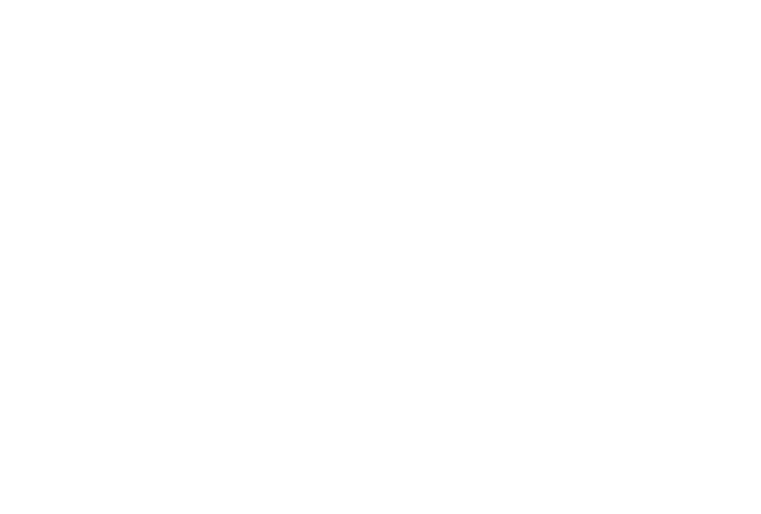
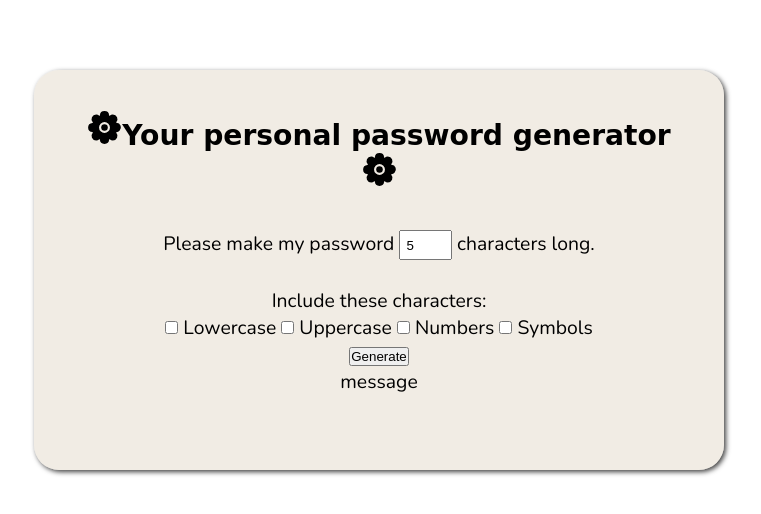
Before and after one commit to maivlys/Password-generator, a plain HTML site: page index.html in a window 1280 px wide. Shown: the whole page, without its empty margins (261-1022 px from the left). Drawn offline with nearby package versions, Linux system fonts and the light colour scheme; a web font is replaced by a local one.

Commit message:
add initial user interface

```diff
--- a/index.html
+++ b/index.html
@@ -3,9 +3,74 @@
   <head>
     <meta charset="UTF-8" />
     <meta name="viewport" content="width=device-width, initial-scale=1.0" />
+    <link rel="preconnect" href="https://fonts.googleapis.com" />
+    <link rel="preconnect" href="https://fonts.gstatic.com" crossorigin />
+    <link
+      href="https://fonts.googleapis.com/css2?family=Nunito:ital,wght@0,200..1000;1,200..1000&display=swap"
+      rel="stylesheet"
+    />
+    <link rel="preconnect" href="https://fonts.googleapis.com" />
+    <link rel="preconnect" href="https://fonts.gstatic.com" crossorigin />
+    <link
+      href="https://fonts.googleapis.com/css2?family=Playwrite+CU:wght@100..400&display=swap"
+      rel="stylesheet"
+    />
+    <link rel="stylesheet" href="style.css" />
     <title>Document</title>
   </head>
   <body>
+    <div id="container">
+      <h1>
+        <svg
+          width="35"
+          height="35"
+          fill="currentColor"
+          viewBox="0 0 24 24"
+          xmlns="http://www.w3.org/2000/svg"
+        >
+          <path
+            d="M12 14.25a2.25 2.25 0 1 0 0-4.5 2.25 2.25 0 0 0 0 4.5Z"
+          ></path>
+          <path
+            d="M22.309 14.244a3.163 3.163 0 0 0-2.078-5.416.244.244 0 0 1-.215-.15.244.244 0 0 1 .047-.258 3.18 3.18 0 0 0-2.344-5.313h-.012c-.788 0-1.548.296-2.128.829a.244.244 0 0 1-.41-.168 3.172 3.172 0 0 0-6.339 0 .244.244 0 0 1-.15.215.244.244 0 0 1-.26-.047 3.146 3.146 0 0 0-2.13-.83h-.009A3.183 3.183 0 0 0 3.937 8.42a.244.244 0 0 1-.167.409 3.174 3.174 0 0 0 0 6.339.245.245 0 0 1 .228.287.245.245 0 0 1-.06.123 3.166 3.166 0 0 0 2.347 5.297h.012a3.159 3.159 0 0 0 2.124-.813.244.244 0 0 1 .258-.047.244.244 0 0 1 .15.215 3.174 3.174 0 0 0 6.34 0 .246.246 0 0 1 .15-.215.244.244 0 0 1 .259.047 3.158 3.158 0 0 0 2.123.816h.011a3.162 3.162 0 0 0 2.348-5.297.245.245 0 0 1-.047-.258.245.245 0 0 1 .215-.151 3.155 3.155 0 0 0 2.081-.927Zm-10.31 1.504a3.75 3.75 0 1 1 .001-7.5 3.75 3.75 0 0 1 0 7.5Z"
+          ></path></svg
+        >Your personal password generator
+        <svg
+          width="35"
+          height="35"
+          fill="currentColor"
+          viewBox="0 0 24 24"
+          xmlns="http://www.w3.org/2000/svg"
+        >
+          <path
+            d="M12 14.25a2.25 2.25 0 1 0 0-4.5 2.25 2.25 0 0 0 0 4.5Z"
+          ></path>
+          <path
+            d="M22.309 14.244a3.163 3.163 0 0 0-2.078-5.416.244.244 0 0 1-.215-.15.244.244 0 0 1 .047-.258 3.18 3.18 0 0 0-2.344-5.313h-.012c-.788 0-1.548.296-2.128.829a.244.244 0 0 1-.41-.168 3.172 3.172 0 0 0-6.339 0 .244.244 0 0 1-.15.215.244.244 0 0 1-.26-.047 3.146 3.146 0 0 0-2.13-.83h-.009A3.183 3.183 0 0 0 3.937 8.42a.244.244 0 0 1-.167.409 3.174 3.174 0 0 0 0 6.339.245.245 0 0 1 .228.287.245.245 0 0 1-.06.123 3.166 3.166 0 0 0 2.347 5.297h.012a3.159 3.159 0 0 0 2.124-.813.244.244 0 0 1 .258-.047.244.244 0 0 1 .15.215 3.174 3.174 0 0 0 6.34 0 .246.246 0 0 1 .15-.215.244.244 0 0 1 .259.047 3.158 3.158 0 0 0 2.123.816h.011a3.162 3.162 0 0 0 2.348-5.297.245.245 0 0 1-.047-.258.245.245 0 0 1 .215-.151 3.155 3.155 0 0 0 2.081-.927Zm-10.31 1.504a3.75 3.75 0 1 1 .001-7.5 3.75 3.75 0 0 1 0 7.5Z"
+          ></path>
+        </svg>
+      </h1>
+      <p>
+        Please make my password
+        <span><input type="number" id="pswd-length" value="5" /></span>
+        characters long.
+      </p>
+      <br />
+      <p id="">Include these characters:</p>
+      <input type="checkbox" id="lowerC" />
+      <label for="lowerC">Lowercase</label>
+
+      <input type="checkbox" id="upperC" />
+      <label for="upperC">Uppercase</label>
+
+      <input type="checkbox" id="nums" />
+      <label for="nums">Numbers</label>
+
+      <input type="checkbox" id="syms" />
+      <label for="syms">Symbols</label><br />
+      <button>Generate</button>
+      <p id="msg">message</p>
+    </div>
     <script src="app.js"></script>
   </body>
 </html>
--- a/style.css
+++ b/style.css
@@ -0,0 +1,38 @@
+* {
+  box-sizing: border-box;
+  margin: 0;
+  padding: 0;
+}
+
+html, body {
+  text-align: center;
+  margin-top: 2rem;
+  font-family: "Nunito", sans-serif;
+  font-size: 1.1rem;
+  display: flex;
+  justify-content: center;
+}
+
+div {
+  background-color: rgba(233, 224, 212, 0.616);
+  width: 690px;
+  padding: 40px;
+  height: 400px;
+  border-radius: 25px;
+  box-shadow: 2px 2px 5px rgba(0, 0, 0, 0.747);
+}
+
+h1 {
+  margin-bottom: 2rem;
+  font-family: "Playwrite CU", cursive;
+  font-size: 1.6rem;
+}
+
+svg {
+  font-size: 0.5rem;
+}
+
+#pswd-length{
+  padding: 0.3rem;
+  width: 3rem;
+}
```
